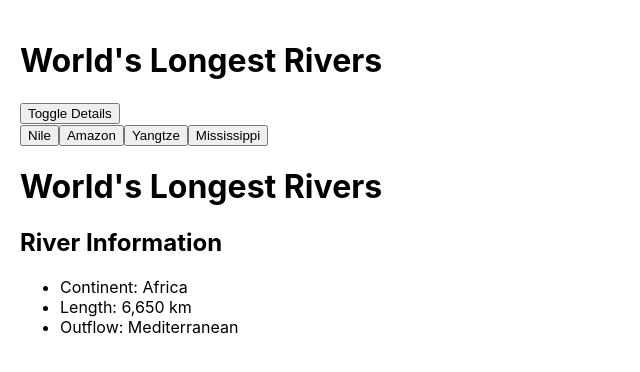
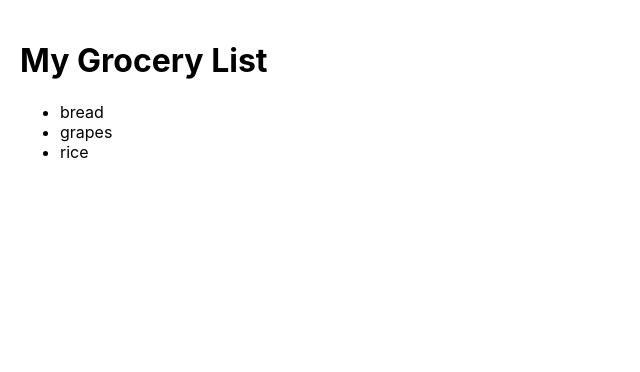
Before and after one commit to TheMohdSuhail/ReactLearning, a React (Create React App) app in the folder learn/: page / in a window 1280 px wide. Shown: the top 372 px of the page, without its empty margins (0-640 px from the left). Built offline with nearby package versions, Linux system fonts and the light colour scheme; data requests are answered from the project's data file.

Commit message:
Now Complete Step to that is Fetching Data from an API with useEffect

```diff
--- a/learn/src/components/App/App.js
+++ b/learn/src/components/App/App.js
@@ -1,4 +1,4 @@
-import React, {lazy, Suspense,useReducer, useState} from 'react';
+import React, {lazy, Suspense,useEffect,useReducer, useState} from 'react';
 import Instructions from '../Instructions/Instructions.js';
 import AnimalCard from '../AnimalCard/AnimalCard.js';
 import data from './data.js';
@@ -15,7 +15,8 @@ import FileNamer from '../FileNamer/FileNamer.js';
 import FormTutorial from '../FormTutorial/FormTutorial.js';
 // import RiverInformation from '../RiverInformation/RiverInformation.js';
 
-const RiverInformation = lazy(() => import( /* webpackChunkName: "RiverInformation" */ '../RiverInformation/RiverInformation'));
+// const RiverInformation = lazy(() => import( /* webpackChunkName: "RiverInformation" */ '../RiverInformation/RiverInformation'));
+import { getList } from '../../groceriesService/list.js';
 
 // const displayEmojiName = event => alert(event.target.id);
 // const emojis = [
@@ -58,6 +59,19 @@ function App() {
   const classes = useStyles()
   const [river, setRiver] = useState('nile');
   const [show, toggle] = useReducer(state => !state, true);
+  const [list,setList] = useState([]);
+
+  useEffect(()=>{
+    let mounted = true;
+    getList()
+    .then(items=>{
+      if(mounted){
+        setList(items)
+      }
+    })
+    return () => mounted = false;
+
+  },[])
 
   return (
 
@@ -105,7 +119,7 @@ function App() {
         {/* <DebugTutorial/> */}
         {/* <FileNamer /> */}
         {/* <FormTutorial /> */}
-        <h1>World's Longest Rivers</h1>
+        {/* <h1>World's Longest Rivers</h1>
         <div><button onClick={toggle}>Toggle Details</button></div>
       <button onClick={() => setRiver('nile')}>Nile</button>
       <button onClick={() => setRiver('amazon')}>Amazon</button>
@@ -115,7 +129,12 @@ function App() {
 
         {show &&<RiverInformation name={river} />}
 
-      </Suspense>
+      </Suspense> */}
+
+      <h1>My Grocery List</h1>
+      <ul>
+        {list.map(item=><li key={item.item}>{item.item}</li>)}
+      </ul>
 
     </div>
   )
--- /dev/null
+++ b/learn/src/groceriesService/list.js
@@ -0,0 +1,4 @@
+export function getList(){
+    return fetch('http://localhost:3333/list')
+    .then(data=> data.json())
+}
```
Also changed, not shown: 1 other file (tests, documents, lock files or other folders).
